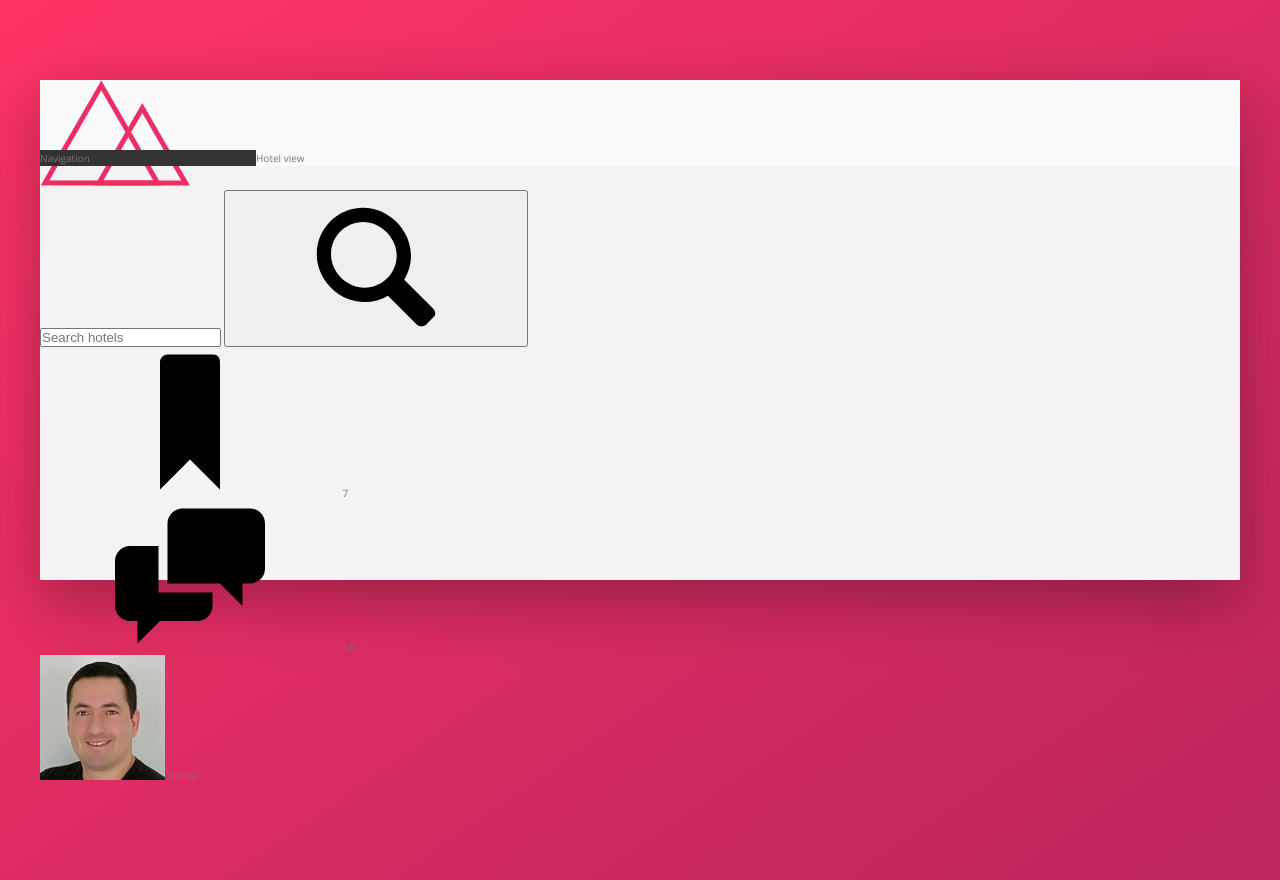
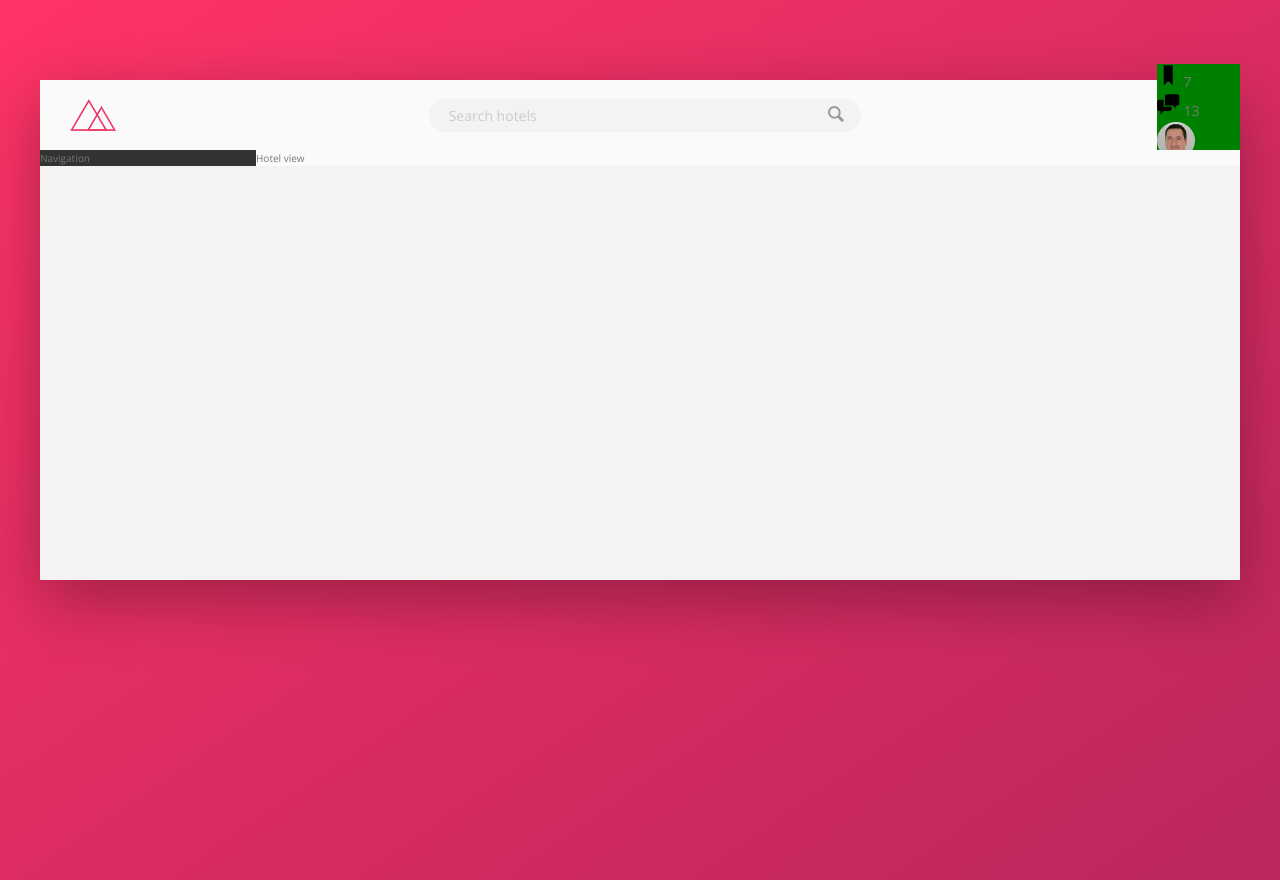
Before and after one commit to barrosdaniel/AcademicProjects-14Trello, a website: page index.html in a window 1280 px wide. Drawn offline with nearby package versions, Linux system fonts and the light colour scheme.

Commit message:
feature: Add Logo and Search Bar components styling

```diff
--- a/sass/components/_components.scss
+++ b/sass/components/_components.scss
@@ -0,0 +1,91 @@
+////////////////////////////////////
+// Logo
+.logo {
+  height: 3.25rem;
+  margin-left: 3rem;
+}
+
+
+////////////////////////////////////
+// Search Bar
+.search {
+  flex: 0 0 40%;
+
+  display: flex;
+  justify-content: center;
+  align-items: center;
+
+  &__input {
+    font-family: inherit;
+    font-size: inherit;
+    color: inherit;
+    background-color: var(--color-gray-light-2);
+    border: none;
+    padding: .7rem 2rem;
+    border-radius: 100px;
+    width: 90%;
+    transition: all 0.2s;
+    margin-right: -3.5rem;
+
+    &:focus {
+      outline: none;
+      width: 100%;
+      background-color: var(--color-gray-light-3);
+    }
+
+    &::-webkit-input-placeholder {
+      font-weight: 100;
+      color: var(--color-gray-light-4);
+    }
+  }
+
+  &__input:focus+&__button {
+    background-color: var(--color-gray-light-3);
+  }
+
+  &__button {
+    border: none;
+    background-color: var(--color-gray-light-2);
+
+    &:focus {
+      outline: none;
+    }
+
+    &:active {
+      transform: translateY(2px);
+    }
+
+  }
+
+  &__icon {
+    height: 2rem;
+    width: 2rem;
+    fill: var(--color-gray-dark-3);
+  }
+}
+
+
+
+////////////////////////////////////
+// User Navigation
+.user-nav {
+  background-color: green;
+
+  &__icon-box {}
+
+  &__icon {
+    height: 2.25rem;
+    width: 2.25rem;
+  }
+
+  &__notification {}
+
+  &__user {}
+
+  &__user-photo {
+    height: 3.75rem;
+    border-radius: 50%;
+  }
+
+  &__user-name {}
+}
--- a/sass/layout/_layout.scss
+++ b/sass/layout/_layout.scss
@@ -9,9 +9,14 @@
 }
 
 .header {
+  font-size: 1.4rem;
   height: 7rem;
   background-color: var(--color-white);
   border-bottom: var(--color-gray-light-2);
+
+  display: flex;
+  justify-content: space-between;
+  align-items: center;
 }
 
 .content {
```
Also changed, not shown: index.html (+4 -1 lines), css/style.css.
